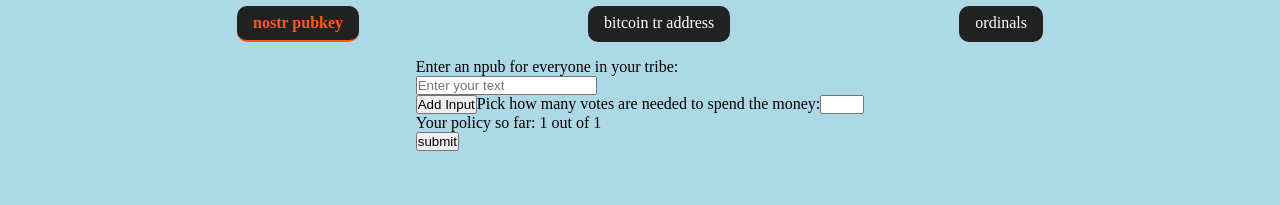
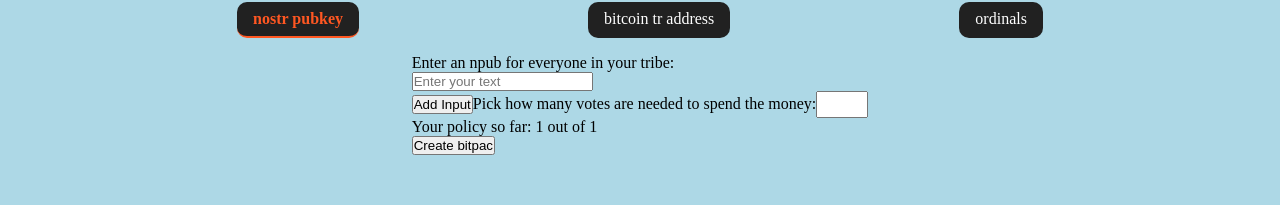
Before and after one commit to 22388o/tribe-master, a React (Vite) app: page /create/nostr in a window 1280 px wide. Shown: the part 452-657 px from the top of the page. Built offline with nearby package versions, Linux system fonts and the light colour scheme.

Commit message:
Add padding to select_threshold input number

```diff
--- /dev/null
+++ b/src/components/MultiSig.css
@@ -0,0 +1,3 @@
+.select_threshold {
+    padding: .3em;
+}
--- a/src/components/MultiSig.jsx
+++ b/src/components/MultiSig.jsx
@@ -1,4 +1,5 @@
 import { useState } from 'react';
+import './MultiSig.css'
 
 const MultiSig = () => {
   const [selectThreshold, setSelectThreshold] = useState(1)
@@ -40,6 +41,7 @@
             value={input}
             onChange={(e) => handleInputChange(index, e)}
             placeholder="Enter your text"
+            required
           />
           {!(inputs.length - 1 === 0) && <button onClick={() => removeInput(index)}>Delete</button>}
         </div>
@@ -49,16 +51,17 @@
         <input
             className='select_threshold'
             type="number"
-            // value={1}
             min={1}
             step={1}
             max={inputs.length}
             onChange={(event) => handleInputNumberChange(event)}
+            required
             />
       </label>
       <p>Your policy so far: {selectThreshold} out of {inputs.length}
       </p>
-      <input type="submit" value="submit" className='create-bitpac' />
+      <input
+        type="submit" value="Create bitpac" className='create-multisg' />
     </div>
   );
 }
```
